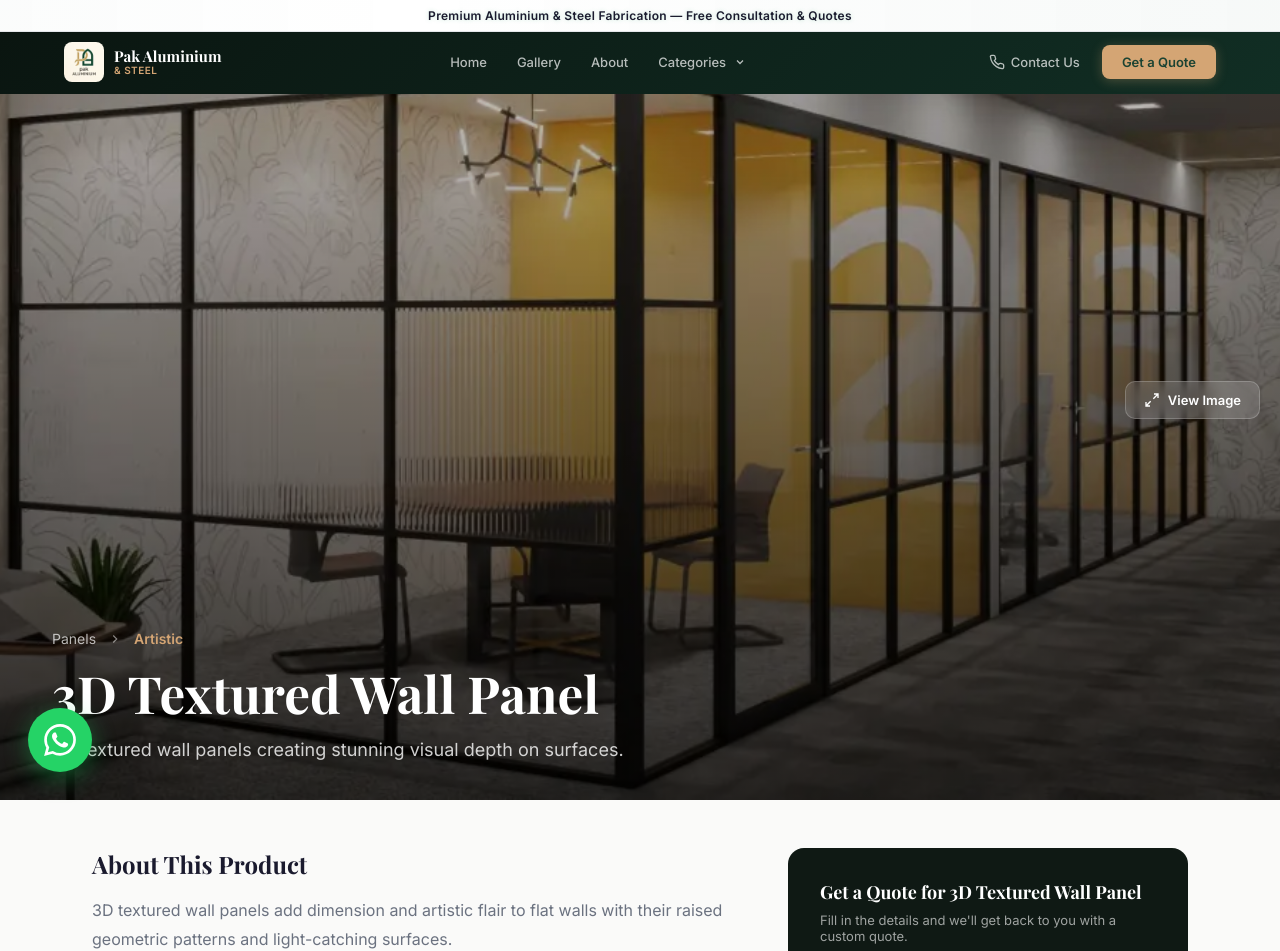
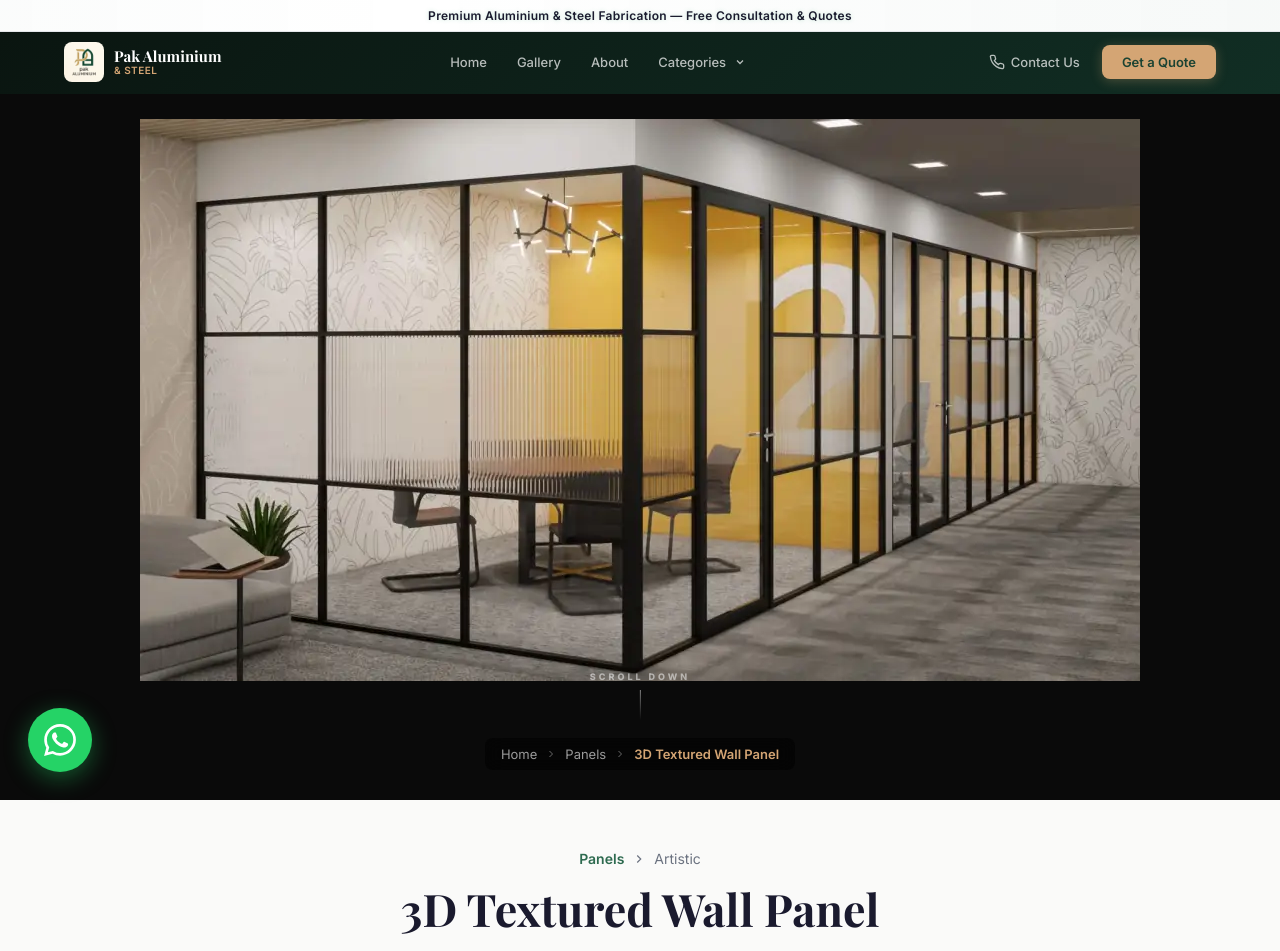
Before and after one commit to shahidburhan37-dotcom/pak-aluminium-steel, a React (Vite) app: page /product/3d-textured-wall-panel in a window 1280 px wide. Shown: the top 951 px of the page. Built offline with nearby package versions, Linux system fonts and the light colour scheme.

Commit message:
feat: product page full screen image like lightbox, back button, scroll down indicator

```diff
--- a/src/pages/ProductDetail.jsx
+++ b/src/pages/ProductDetail.jsx
@@ -77,39 +77,56 @@ export default function ProductDetail() {
 
   return (
     <>
-      {/* Hero */}
-      <section style={{ position: 'relative', height: '100vh', overflow: 'hidden' }}>
+      {/* Hero - Full Screen Image */}
+      <section style={{
+        position: 'relative', height: '100vh', overflow: 'hidden',
+        background: '#0a0a0a', display: 'flex', alignItems: 'center', justifyContent: 'center',
+      }}>
         <img
           src={product.img}
           alt={product.name}
-          style={{ width: '100%', height: '100%', objectFit: 'cover', cursor: 'pointer' }}
-          onClick={() => setLightbox(true)}
+          style={{ maxWidth: '100%', maxHeight: '100%', objectFit: 'contain' }}
         />
-        <div style={{ position: 'absolute', inset: 0, background: 'linear-gradient(to top, rgba(0,0,0,0.7), rgba(0,0,0,0.2))' }} />
+
+        {/* Back Button */}
+        <Link to={`/${product.categorySlug}`} style={{
+          position: 'absolute', top: 20, left: 20, zIndex: 10,
+          display: 'flex', alignItems: 'center', gap: 8,
+          padding: '10px 18px', borderRadius: 10,
+          background: 'rgba(255,255,255,0.15)', backdropFilter: 'blur(10px)',
+          border: '1px solid rgba(255,255,255,0.2)', color: 'white',
+          fontSize: 13, fontWeight: 600, textDecoration: 'none',
+        }}>
+          <svg width="16" height="16" fill="none" stroke="currentColor" strokeWidth="2" viewBox="0 0 24 24">
+            <path d="M19 12H5M12 19l-7-7 7-7"/>
+          </svg>
+          Back
+        </Link>
 
         {/* View Image Button */}
         <button
           onClick={() => setLightbox(true)}
           style={{
-            position: 'absolute', top: '50%', right: 20, zIndex: 10,
-            transform: 'translateY(-50%)',
+            position: 'absolute', top: 20, right: 20, zIndex: 10,
             display: 'flex', alignItems: 'center', gap: 8,
             padding: '10px 18px', borderRadius: 10,
             background: 'rgba(255,255,255,0.15)', backdropFilter: 'blur(10px)',
             border: '1px solid rgba(255,255,255,0.2)', color: 'white',
             fontSize: 13, fontWeight: 600, cursor: 'pointer',
-            transition: 'all 0.3s',
           }}
         >
           <svg width="16" height="16" fill="none" stroke="currentColor" strokeWidth="2" viewBox="0 0 24 24">
             <path d="M15 3h6v6M9 21H3v-6M21 3l-7 7M3 21l7-7"/>
           </svg>
-          View Image
+          Full Screen
         </button>
 
-        {/* Breadcrumb */}
-        <div style={{ position: 'absolute', top: 20, left: 0, right: 0, padding: '0 clamp(20px, 5vw, 52px)', zIndex: 10 }}>
-          <div style={{ maxWidth: 1200, margin: '0 auto', display: 'flex', alignItems: 'center', gap: 8 }}>
+        {/* Product Name */}
+        <div style={{
+          position: 'absolute', bottom: 30, left: 0, right: 0,
+          textAlign: 'center', zIndex: 10,
+        }}>
+          <div style={{ display: 'inline-flex', alignItems: 'center', gap: 8, padding: '8px 16px', borderRadius: 8, background: 'rgba(0,0,0,0.5)', backdropFilter: 'blur(10px)' }}>
             <Link to="/" style={{ color: 'rgba(255,255,255,0.6)', fontSize: 13, textDecoration: 'none' }}>Home</Link>
             <svg width="12" height="12" fill="none" stroke="rgba(255,255,255,0.4)" strokeWidth="2" viewBox="0 0 24 24"><path d="M9 18l6-6-6-6"/></svg>
             <Link to={`/${product.categorySlug}`} style={{ color: 'rgba(255,255,255,0.6)', fontSize: 13, textDecoration: 'none' }}>{product.category}</Link>
@@ -118,21 +135,30 @@ export default function ProductDetail() {
           </div>
         </div>
 
-        <div style={{ position: 'absolute', bottom: 40, left: 0, right: 0, padding: '0 clamp(20px, 5vw, 52px)' }}>
-          <div style={{ maxWidth: 1200, margin: '0 auto' }}>
-            <div style={{ display: 'flex', alignItems: 'center', gap: 12, marginBottom: 12 }}>
-              <Link to={`/${categoryPath}`} style={{ color: 'rgba(255,255,255,0.7)', fontSize: 14, textDecoration: 'none' }}>{product.category}</Link>
-              <svg width="14" height="14" fill="none" stroke="rgba(255,255,255,0.5)" strokeWidth="2" viewBox="0 0 24 24"><path d="M9 18l6-6-6-6"/></svg>
-              <span style={{ color: 'var(--color-gold)', fontSize: 14, fontWeight: 600 }}>{product.tag}</span>
-            </div>
-            <h1 style={{ fontFamily: 'var(--font-heading)', fontSize: 'clamp(2rem, 4vw, 3.5rem)', fontWeight: 700, color: 'white', margin: 0 }}>{product.name}</h1>
-            <p style={{ color: 'rgba(255,255,255,0.8)', fontSize: 18, marginTop: 12, maxWidth: 600 }}>{product.shortDesc}</p>
-          </div>
+        {/* Scroll Down Indicator */}
+        <div
+          onClick={() => document.getElementById('product-content')?.scrollIntoView({ behavior: 'smooth' })}
+          style={{
+            position: 'absolute', bottom: 80, left: '50%', transform: 'translateX(-50%)',
+            cursor: 'pointer', display: 'flex', flexDirection: 'column', alignItems: 'center', gap: 8,
+          }}
+        >
+          <span style={{ fontSize: 9, fontWeight: 800, letterSpacing: 3, textTransform: 'uppercase', color: 'rgba(255,255,255,0.5)' }}>Scroll Down</span>
+          <div style={{ width: 1, height: 30, background: 'linear-gradient(to bottom, rgba(255,255,255,0.5), transparent)' }} />
         </div>
       </section>
 
       {/* Content */}
-      <section style={{ maxWidth: 1200, margin: '0 auto', padding: '48px clamp(20px, 5vw, 52px)' }}>
+      <section id="product-content" style={{ maxWidth: 1200, margin: '0 auto', padding: '48px clamp(20px, 5vw, 52px)' }}>
+        <div style={{ textAlign: 'center', marginBottom: 48 }}>
+          <div style={{ display: 'inline-flex', alignItems: 'center', gap: 8, marginBottom: 12 }}>
+            <span style={{ fontSize: 14, color: 'var(--color-accent)', fontWeight: 600 }}>{product.category}</span>
+            <svg width="14" height="14" fill="none" stroke="var(--color-text-muted)" strokeWidth="2" viewBox="0 0 24 24"><path d="M9 18l6-6-6-6"/></svg>
+            <span style={{ fontSize: 14, color: 'var(--color-text-muted)' }}>{product.tag}</span>
+          </div>
+          <h1 style={{ fontFamily: 'var(--font-heading)', fontSize: 'clamp(1.8rem, 3.5vw, 2.8rem)', fontWeight: 700, color: 'var(--color-text)', margin: '0 0 12px' }}>{product.name}</h1>
+          <p style={{ color: 'var(--color-text-muted)', fontSize: 17, maxWidth: 600, margin: '0 auto' }}>{product.shortDesc}</p>
+        </div>
         <div className="product-detail-grid" style={{ display: 'grid', gridTemplateColumns: '1fr 400px', gap: 48, alignItems: 'start' }}>
           {/* Left - Details */}
           <div>
```
